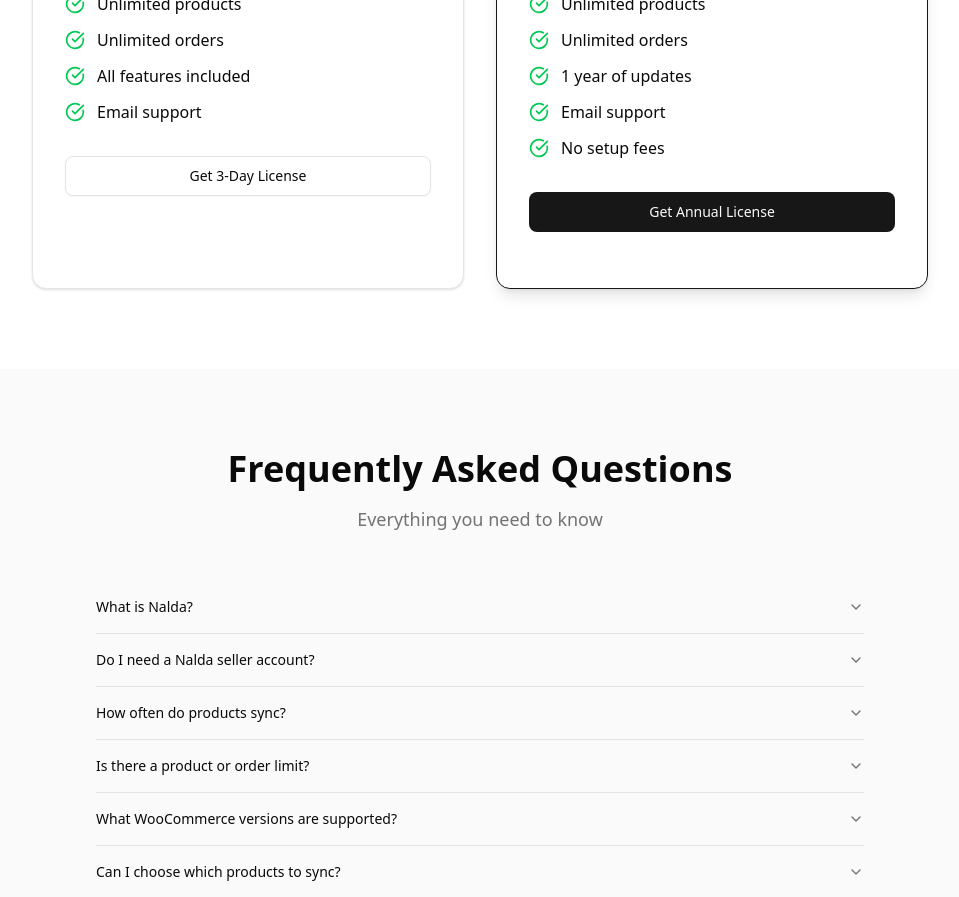
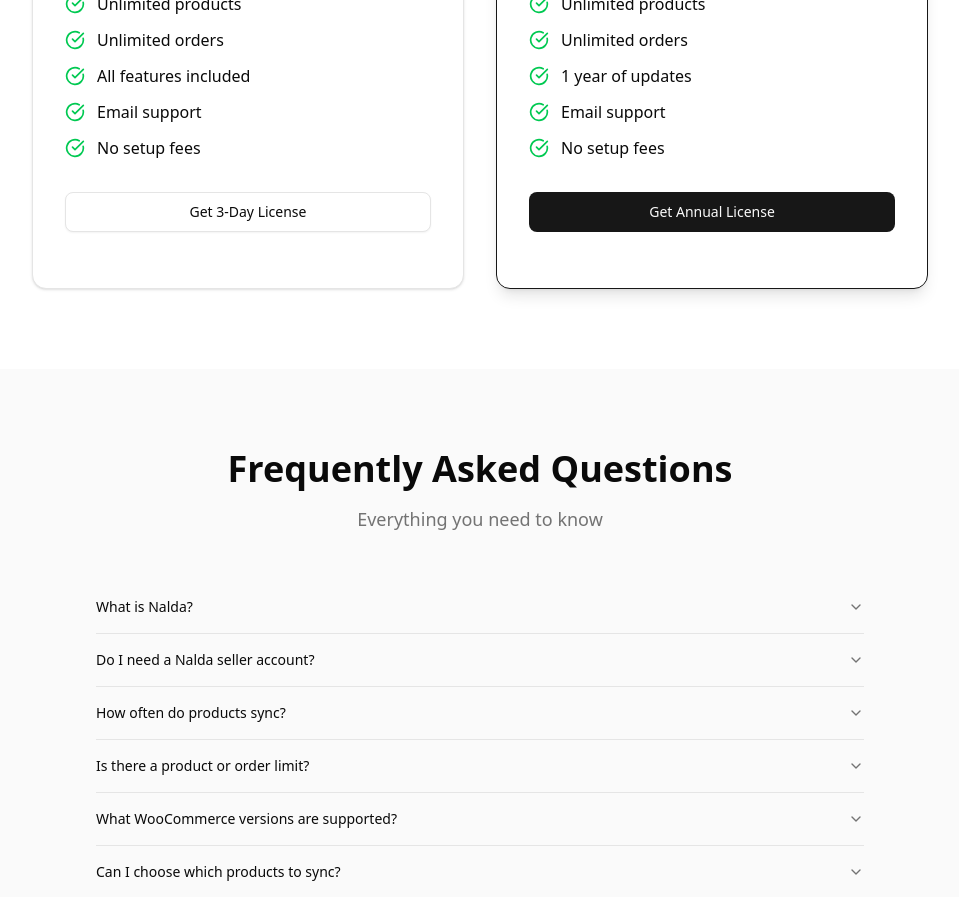
Before and after one commit to JonakyDS/license-manager, a Next.js app: page /woocommerce-nalda-sync in a window 1280 px wide. Shown: the part 3540-4437 px from the top of the page, without its empty margins (160-1119 px from the left). Built offline with nearby package versions, Linux system fonts and the light colour scheme.

Commit message:
feat: add "No setup fees" benefit to WooCommerce Nalda Sync page

```diff
--- a/app/woocommerce-nalda-sync/page.tsx
+++ b/app/woocommerce-nalda-sync/page.tsx
@@ -417,6 +417,10 @@ export default function WooCommerceNaldaSyncPage() {
                     <CheckCircleIcon className="size-5 text-green-500" />
                     <span>Email support</span>
                   </li>
+                  <li className="flex items-center gap-3">
+                    <CheckCircleIcon className="size-5 text-green-500" />
+                    <span>No setup fees</span>
+                  </li>
                 </ul>
                 <Button className="w-full" size="lg" variant="outline">
                   Get 3-Day License
```
